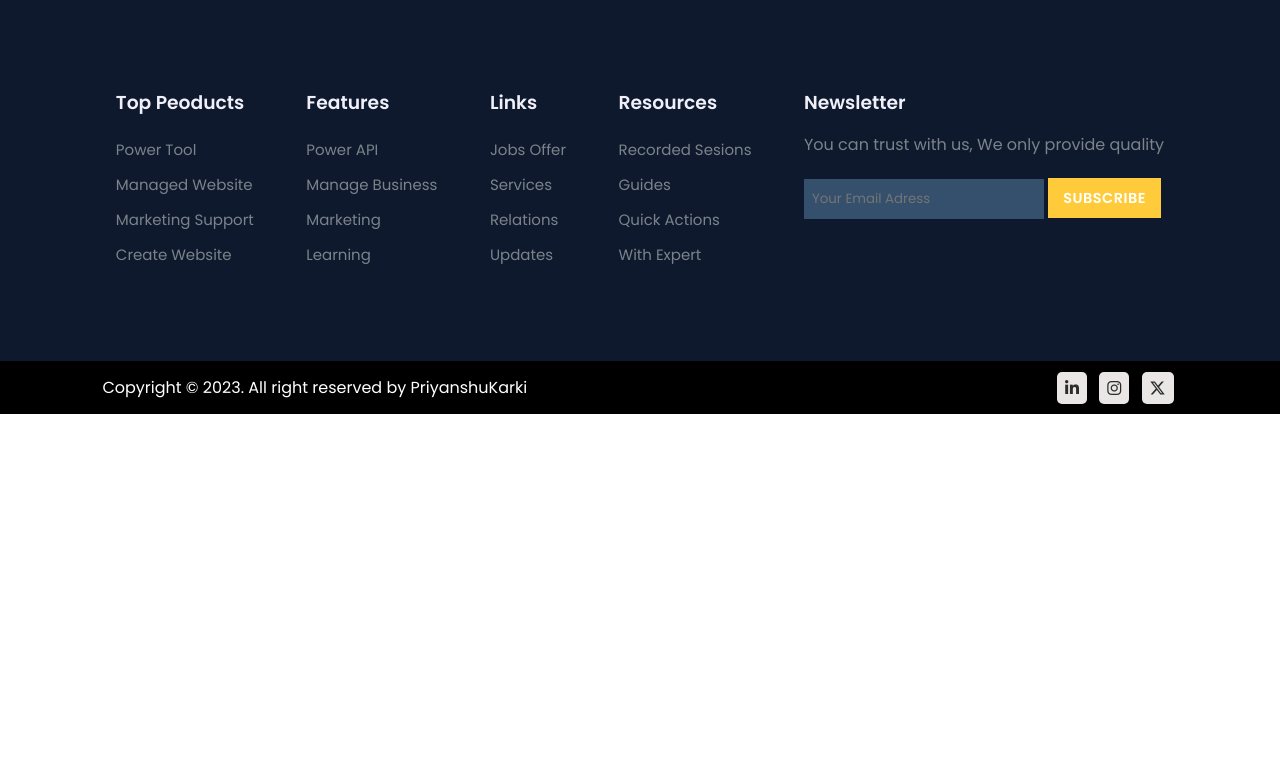
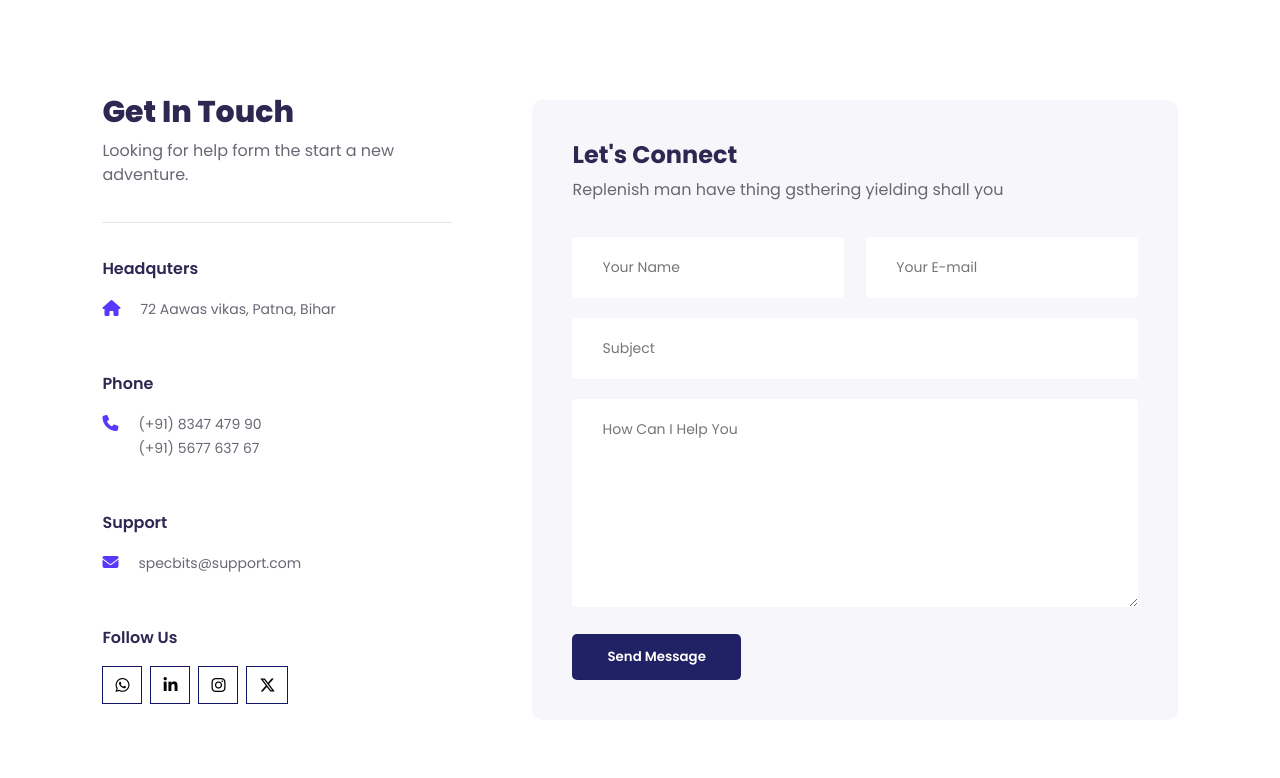
Before and after one commit to priyanshu-inu/Education-website-, a plain HTML site: page contact.html in a window 1280 px wide. Shown: the part 482-1260 px from the top of the page. Before the commit the page ends 896 px from the top, so only its background shows below. Drawn offline with nearby package versions, Linux system fonts and the light colour scheme.

Commit message:
update code

```diff
--- a/contact.html
+++ b/contact.html
@@ -4,7 +4,7 @@
     <meta charset="UTF-8" />
     <meta http-equiv="X-UA-Compatible" content="IE=edge" />
     <meta name="viewport" content="width=device-width, initial-scale=1.0" />
-    <title>Education website</title>
+    <title>Education website-contact us</title>
 
     <link
       rel="stylesheet"
@@ -58,7 +58,76 @@
 
     <!-- end  -->
 
-    <!-- coursen details section start -->
+    <!-- contact section start -->
+
+    <section id="contact">
+      <div class="get">
+        <h2>Get In Touch</h2>
+        <p>Looking for help form the start a new adventure.</p>
+        <div class="get-details">
+          <h3>Headquters</h3>
+          <div>
+            <i class="fa-solid fa-house icon"></i>
+            <p>72 Aawas vikas, Patna, Bihar</p>
+          </div>
+          <h3>Phone</h3>
+          <div>
+            <i class="fa-solid fa-phone icon"></i>
+            <p>
+              (+91) 8347 479 90 <br />
+              (+91) 5677 637 67
+            </p>
+          </div>
+          <h3>Support</h3>
+          <div>
+            <i class="fa-solid fa-envelope icon"></i>
+            <p>specbits@support.com</p>
+          </div>
+          <h3>Follow Us</h3>
+          <div class="social-handle">
+            <i class="fa-brands fa-whatsapp"></i>
+            <i class="fa-brands fa-linkedin-in"></i>
+            <i class="fa-brands fa-instagram"></i>
+            <i class="fa-brands fa-x-twitter"></i>
+          </div>
+        </div>
+      </div>
+      <div class="form">
+        <h4>Let's Connect</h4>
+        <p>Replenish man have thing gsthering yielding shall you</p>
+        <div class="form-rows">
+          <input type="text" placeholder="Your Name" />
+          <input type="email" placeholder="Your E-mail" />
+        </div>
+        <div class="form-coloum">
+          <input type="text" placeholder="Subject" />
+        </div>
+        <div class="form-coloum">
+          <textarea
+            cols="30"
+            rows="8"
+            placeholder="How Can I Help You"
+          ></textarea>
+        </div>
+        <div class="form-coloum">
+          <button>Send Message</button>
+        </div>
+      </div>
+    </section>
+
+    <!-- end  -->
+
+    <!-- map section start -->
+
+    <section id="map">
+      <iframe
+        src="https://www.google.com/maps/embed?pb=!1m18!1m12!1m3!1d111648.53233289986!2d79.31155683956003!3d29.016497386085565!2m3!1f0!2f0!3f0!3m2!1i1024!2i768!4f13.1!3m3!1m2!1s0x39a08742a40e4db1%3A0x74b2daf1a18fc663!2sPantnagar%2C%20Uttarakhand%2C%20India!5e0!3m2!1sen!2sus!4v1705342070547!5m2!1sen!2sus"
+        style="border: 0"
+        allowfullscreen=""
+        loading="lazy"
+        referrerpolicy="no-referrer-when-downgrade"
+      ></iframe>
+    </section>
 
     <!-- end  -->
 
--- a/responsive.css
+++ b/responsive.css
@@ -522,6 +522,52 @@
 
 /* end  */
 
+/* responsives for contact pages */
+
+/* responsive for contact page  */
+
+/* contact page  */
+
+/* start  */
+
+@media (max-width: 769px) {
+  #contact {
+    padding: 8vw 4vw;
+  }
+
+  #contact .get {
+    width: 250px;
+  }
+}
+
+@media (max-width: 475px) {
+  #contact {
+    flex-direction: column;
+    justify-content: flex-start;
+    align-items: flex-start;
+  }
+
+  #contact .get {
+    width: 100%;
+    margin-bottom: 30px;
+  }
+
+  #contact .form {
+    width: 100%;
+    padding: 40px 30px;
+  }
+  #contact .form .form-rows {
+    flex-direction: column;
+    justify-content: flex-start;
+  }
+
+  #contact .form .form-rows input {
+    width: 100%;
+  }
+}
+
+/* end  */
+
 /* responsives for course pages */
 
 /* responsive for php page  */
--- a/style.css
+++ b/style.css
@@ -814,6 +814,176 @@ footer .news-l a.yello-color:hover {
 
 /* end  */
 
+/* contact page start*/
+
+/* start  */
+
+/* contact section start  */
+
+#contact {
+  display: flex;
+  justify-content: space-between;
+  align-items: flex-start;
+  padding: 8vw;
+}
+
+#contact .get {
+  width: 350px;
+}
+
+#contact .get h2 {
+  font-size: 30px;
+  line-height: 0.8;
+  color: #2f2652;
+  font-weight: 800;
+  margin-bottom: 15px;
+}
+
+#contact .get h3 {
+  font-size: 16px;
+  line-height: 26px;
+  color: #2f2652;
+  font-weight: 600;
+  margin-bottom: 15px;
+}
+
+#contact .get p {
+  padding-bottom: 35px;
+  color: #686875;
+  margin-bottom: 33px;
+  line-height: 24px;
+  border-bottom: 1px solid #e5e4ed;
+}
+
+#contact .get .get-details div p {
+  font-size: 14px;
+  margin-bottom: 15px;
+  line-height: 24px;
+  border-bottom: none;
+}
+
+#contact .get .get-details div {
+  display: flex;
+}
+
+#contact .get .get-details div .icon {
+  font-size: 16px;
+  color: #5838fc;
+  margin-right: 20px;
+  line-height: 22px;
+}
+
+#contact .get .get-details .social-handle {
+  margin-top: 10px;
+}
+
+#contact .get .get-details .social-handle i {
+  cursor: pointer;
+  padding: 10px 12px;
+  border: 1px solid rgb(20, 20, 104);
+  transition: 0.4s;
+  margin-right: 8px;
+}
+
+#contact .get .get-details .social-handle i:hover {
+  background-color: rgb(21, 21, 104);
+  color: #fff;
+}
+
 /* end  */
 
-/* contact section start*/
+/* form section  */
+
+#contact .form {
+  padding: 40px;
+  width: 60%;
+  border-radius: 10px;
+  background-color: #f7f6fa;
+}
+
+#contact .form h4 {
+  font-size: 24px;
+  line-height: 30px;
+  margin-bottom: 8px;
+  color: #2f2652;
+}
+
+#contact .form p {
+  padding-bottom: 35px;
+  color: #686875;
+  line-height: 24px;
+}
+
+#contact .form .form-rows {
+  display: flex;
+  justify-content: space-between;
+  width: 100%;
+}
+
+#contact .form .form-rows input {
+  width: 48%;
+  font-size: 14px;
+  font-weight: 400;
+  border-radius: 4px;
+  border: none;
+  background-color: #fff;
+  color: #7e7c87;
+  outline: none;
+  padding: 20px 30px;
+  margin-bottom: 20px;
+}
+
+#contact .form .form-coloum input {
+  width: 100%;
+  font-size: 14px;
+  font-weight: 400;
+  border-radius: 4px;
+  border: none;
+  background-color: #fff;
+  color: #7e7c87;
+  outline: none;
+  padding: 20px 30px;
+  margin-bottom: 20px;
+}
+
+#contact .form .form-coloum textarea {
+  width: 100%;
+  font-size: 14px;
+  font-weight: 400;
+  border-radius: 4px;
+  border: none;
+  background-color: #fff;
+  color: #7e7c87;
+  outline: none;
+  padding: 20px 30px;
+  margin-bottom: 20px;
+}
+
+#contact .form button {
+  padding: 13px 35px;
+  border-radius: 5px;
+  background-color: rgb(33, 33, 101);
+  font-size: 0, 9rem;
+  outline: none;
+  border: none;
+  font-weight: 600;
+  cursor: pointer;
+  color: #fff;
+}
+
+/* end  */
+
+/* map secion start  */
+
+#map {
+  height: 70vh;
+  width: 100%;
+  margin-bottom: 8vw;
+}
+
+#map iframe {
+  height: 100%;
+  width: 100%;
+}
+
+/* end */
```
